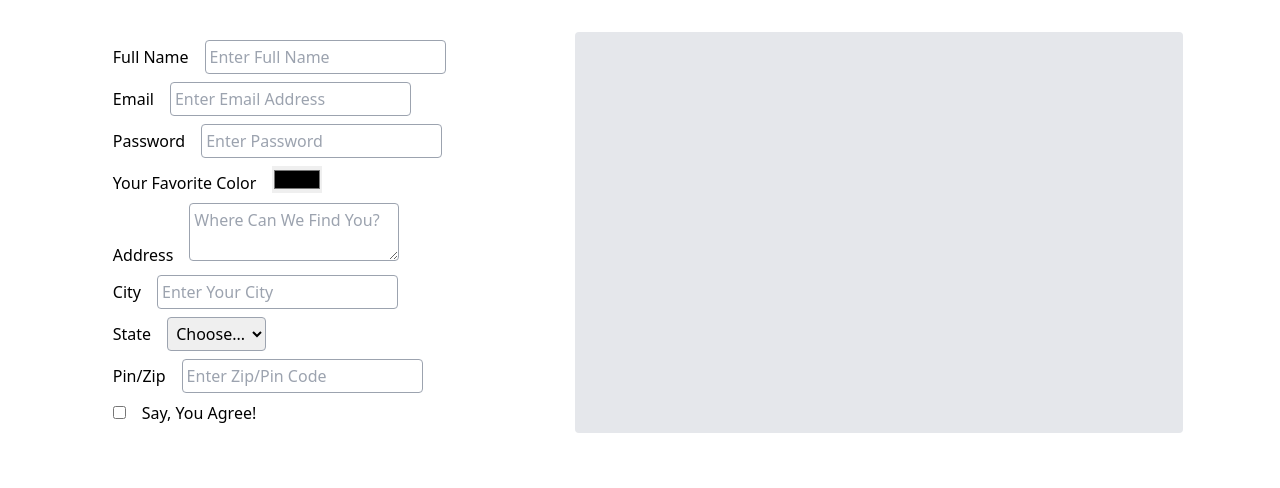
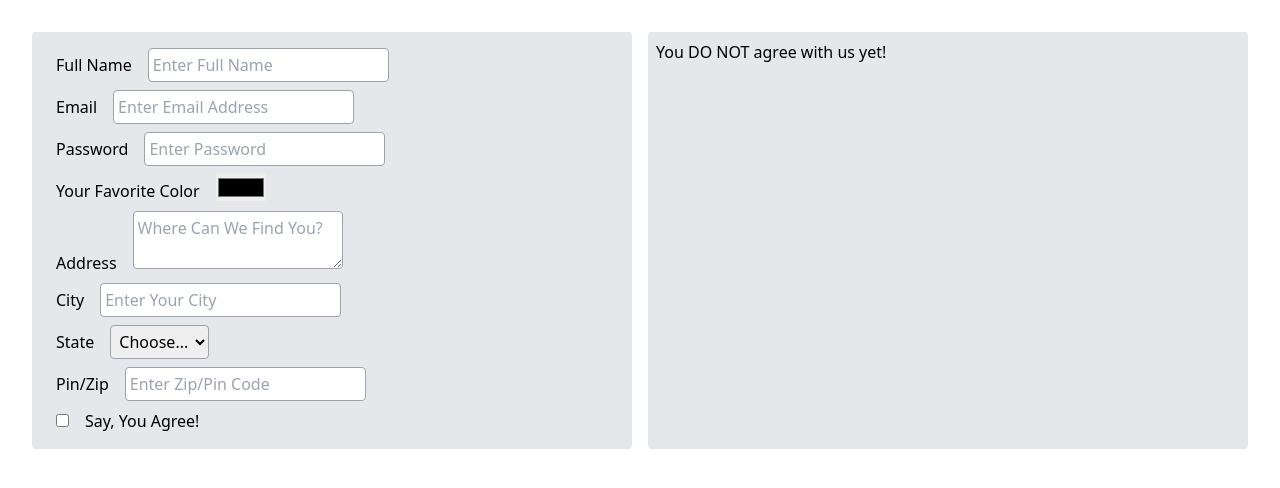
Before and after one commit to tapascript/react-single-change-handler, a React (Vite) app: page / in a window 1280 px wide. Shown: the top 488 px of the page. Built offline with nearby package versions, Linux system fonts and the light colour scheme.

Commit message:
a few styling changes

```diff
--- a/src/App.jsx
+++ b/src/App.jsx
@@ -29,7 +29,7 @@ function App() {
 
   return (
     <div className="p-8 flex justify-around">
-      <form>
+      <form className="bg-gray-200 p-2 rounded w-1/2 mr-4">
         <div className="my-2">
           <label htmlFor="fname" className="mx-4">
             Full Name
@@ -144,8 +144,11 @@ function App() {
       </form>
 
       <div className="bg-gray-200 p-2 rounded w-1/2">
-       {contact.fname && <p> Hey {contact.fname}, Welcome. </p>}
-       {contact.email && <p> Thanks for giving us your email {contact.email}. </p>}
+       {contact.fname && <p> Hey <strong>{contact.fname}</strong>, Welcome. </p>}
+       {contact.email && <p>
+          Thanks for giving us your email <a href={`mailto:${contact.email}`}><u>{contact.email}</u></a>.
+          </p>
+        }
        {contact.color && (
           <p>
             Do you know, the Hexacode of your{' '}
@@ -175,7 +178,9 @@ function App() {
           </span>
         )}
 
-        {contact.agree && <p>You Agree, That's Great!</p>}
+        {contact.agree ?
+         <p>You Agree, That's Great!</p> :
+         <p>You DO NOT agree with us yet!</p>}
       </div>
     </div>
   );
```
